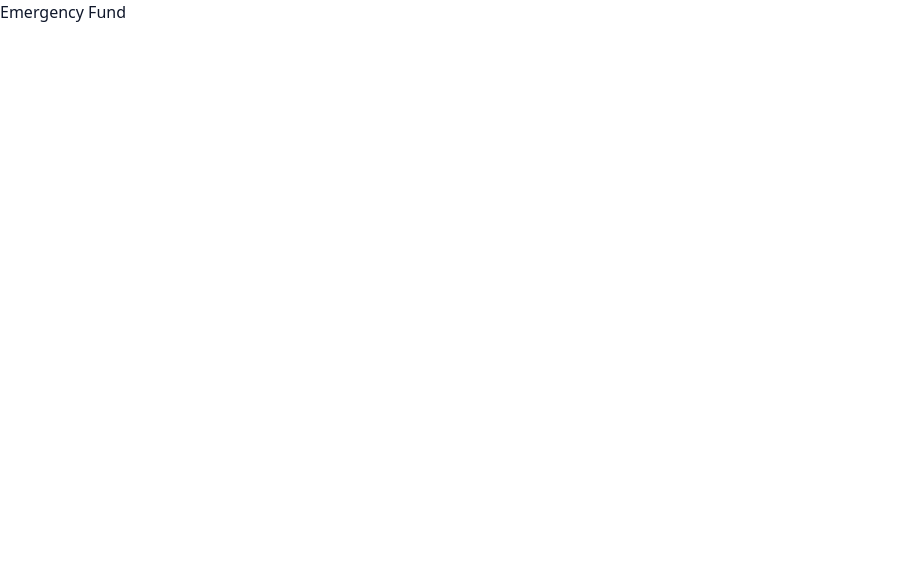
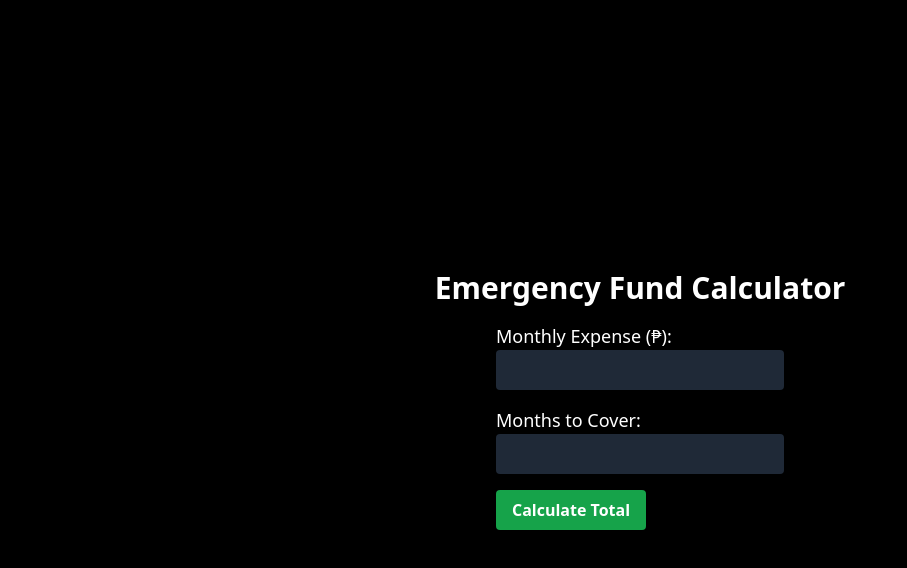
Before and after one commit to tcker/fiscal-gui, a React (Vite) app in the folder front-end/: page /emergencyFund in a window 1280 px wide. Shown: the top 568 px of the page, without its empty margins (0-907 px from the left). Built offline with nearby package versions, Linux system fonts and the light colour scheme; no server answers.

Commit message:
feat: created emergencyFund placeholder

```diff
--- a/front-end/src/components/features/EmergencyFund.jsx
+++ b/front-end/src/components/features/EmergencyFund.jsx
@@ -1,7 +1,56 @@
-import React from 'react'
+import React, { useState } from 'react';
 
 export default function EmergencyFund() {
+  const [monthlyExpense, setMonthlyExpense] = useState('');
+  const [monthsToCover, setMonthsToCover] = useState('');
+  const [totalFund, setTotalFund] = useState(null);
+
+  const calculateFund = () => {
+    const expense = parseFloat(monthlyExpense);
+    const months = parseInt(monthsToCover);
+    if (!isNaN(expense) && !isNaN(months)) {
+      setTotalFund(expense * months);
+    } else {
+      alert('Please enter valid inputs.');
+    }
+  };
+
   return (
-    <div> <p>Emergency Fund</p> </div>
-  )
+    <div className="min-h-screen bg-black text-white flex flex-col items-center justify-center">
+      <h1 className="text-3xl font-bold mb-4">Emergency Fund Calculator</h1>
+      <div className="space-y-4">
+        <div>
+          <label className="block text-lg">Monthly Expense (₱):</label>
+          <input
+            type="number"
+            step="0.01"
+            value={monthlyExpense}
+            onChange={(e) => setMonthlyExpense(e.target.value)}
+            className="p-2 rounded bg-gray-800 text-white w-72"
+          />
+        </div>
+        <div>
+          <label className="block text-lg">Months to Cover:</label>
+          <input
+            type="number"
+            value={monthsToCover}
+            onChange={(e) => setMonthsToCover(e.target.value)}
+            className="p-2 rounded bg-gray-800 text-white w-72"
+          />
+        </div>
+        <button
+          onClick={calculateFund}
+          className="bg-green-600 px-4 py-2 rounded text-white font-semibold hover:bg-green-500"
+        >
+          Calculate Total
+        </button>
+      </div>
+      {totalFund !== null && (
+        <div className="mt-6">
+          <h2 className="text-2xl font-semibold">Total Emergency Fund Needed:</h2>
+          <p className="text-xl mt-2">₱{totalFund.toFixed(2)}</p>
+        </div>
+      )}
+    </div>
+  );
 }
```
